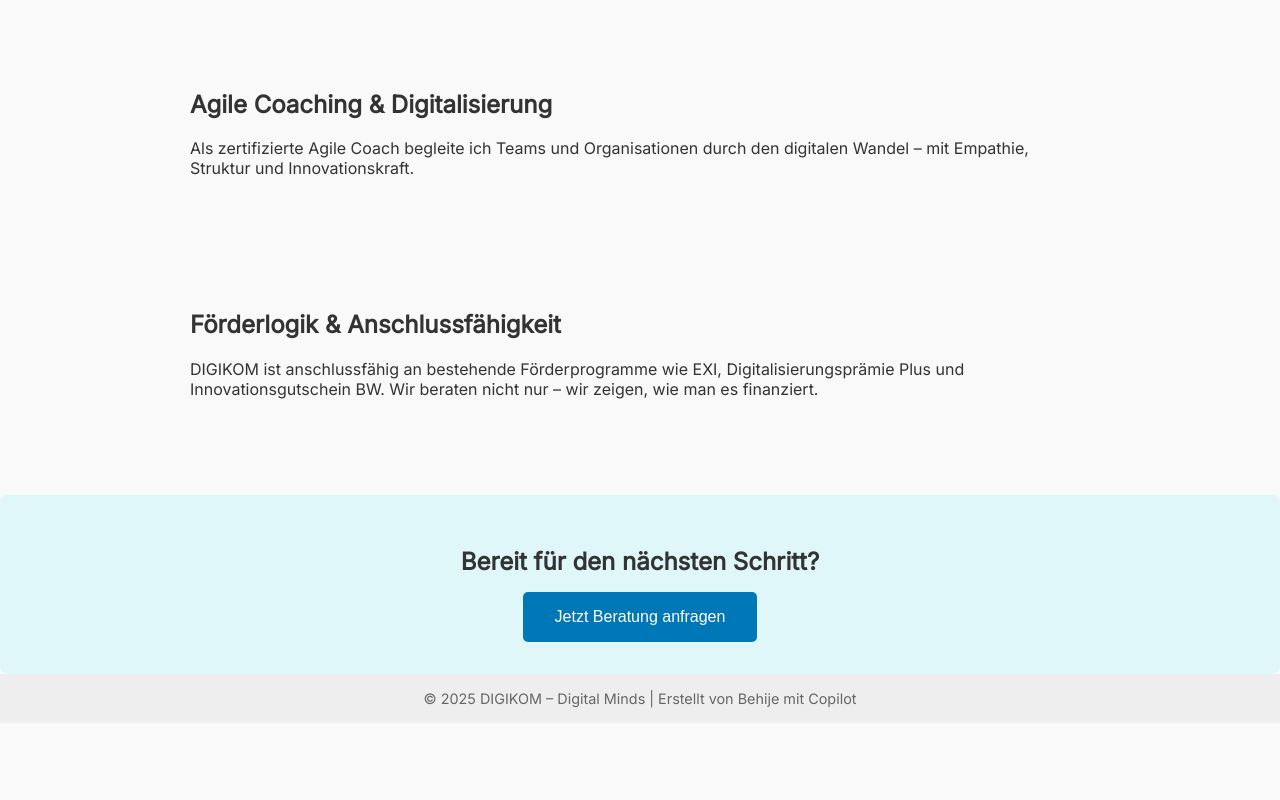
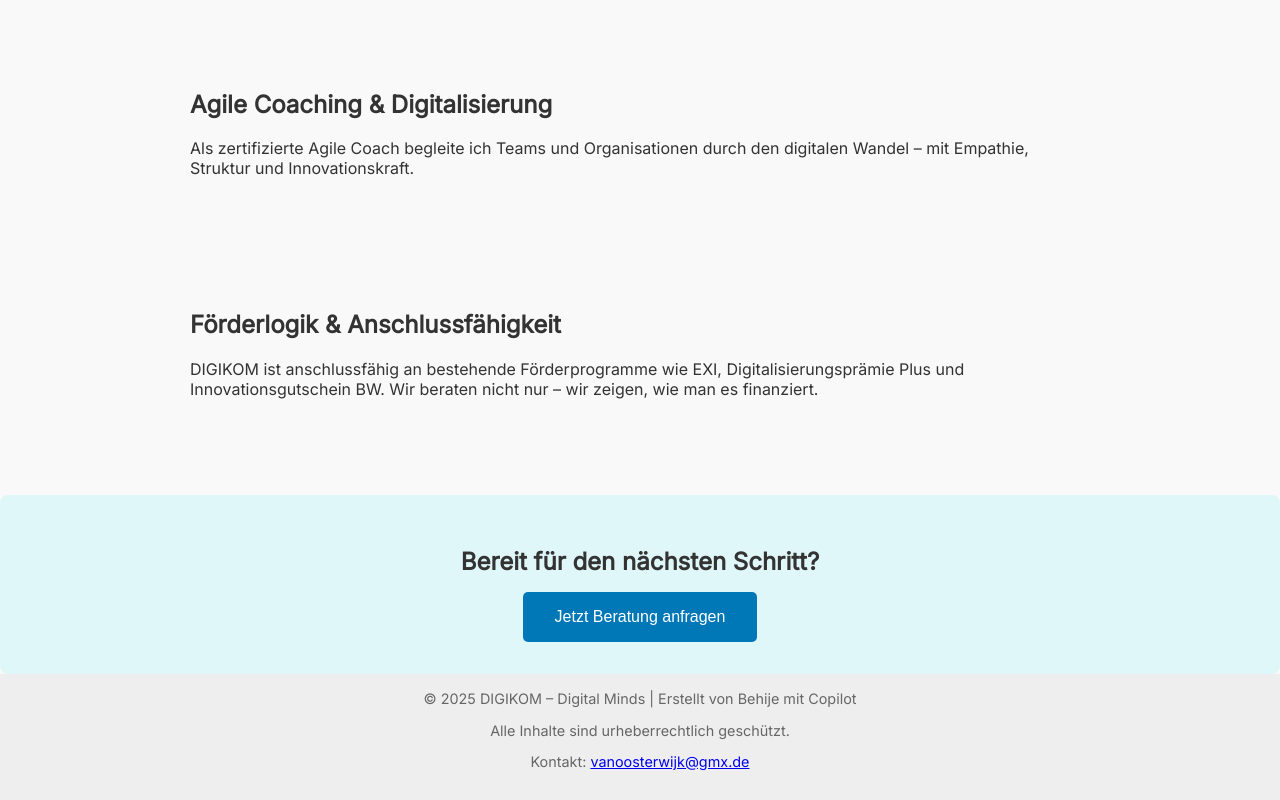
Before and after one commit to bvanoosterwijk/behije-digikom-digital-minds, a plain HTML site: page index.html in a window 1280 px wide. Shown: the part 672-1472 px from the top of the page. Before the commit the page ends 1395 px from the top, so only its background shows below. Drawn offline with Linux system fonts and the light colour scheme; files that its build step writes are made by us from their sources.

Commit message:
Update index.html

```diff
--- a/index.html
+++ b/index.html
@@ -48,6 +48,8 @@
 
   <footer>
     &copy; 2025 DIGIKOM – Digital Minds | Erstellt von Behije mit Copilot
+      <p>Alle Inhalte sind urheberrechtlich geschützt.</p>
+  <p>Kontakt: <a href="mailto:vanoosterwijk@gmx.de">vanoosterwijk@gmx.de</a></p>
   </footer>
 
 </body>
```
